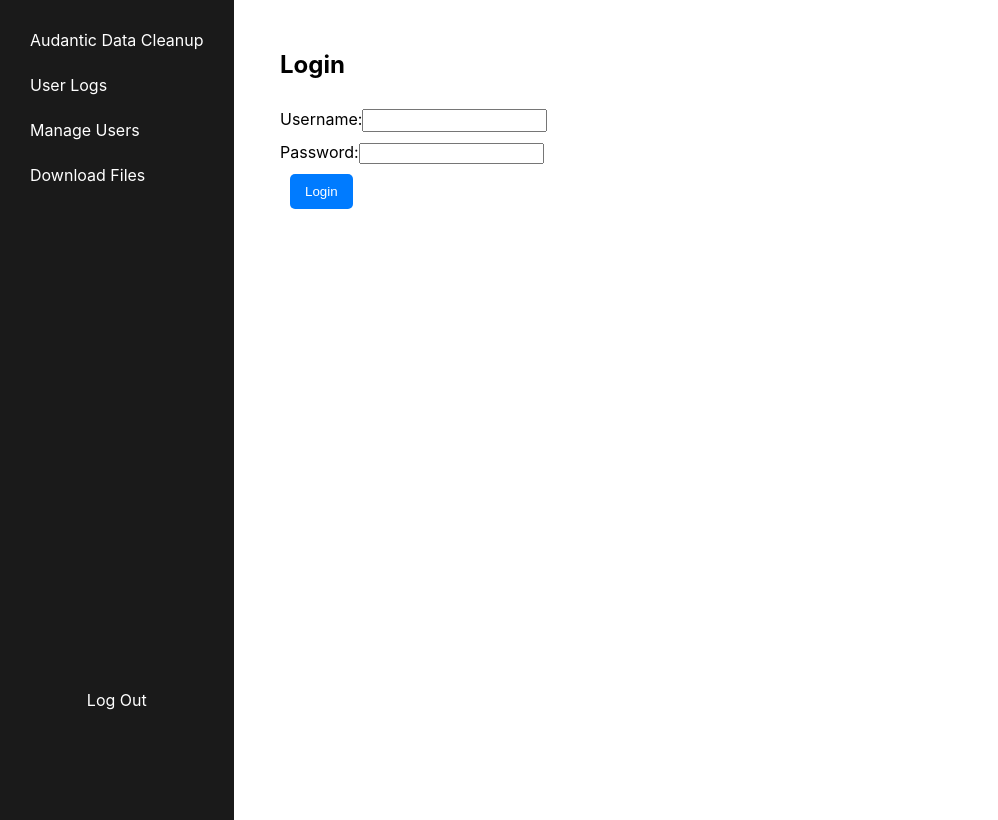
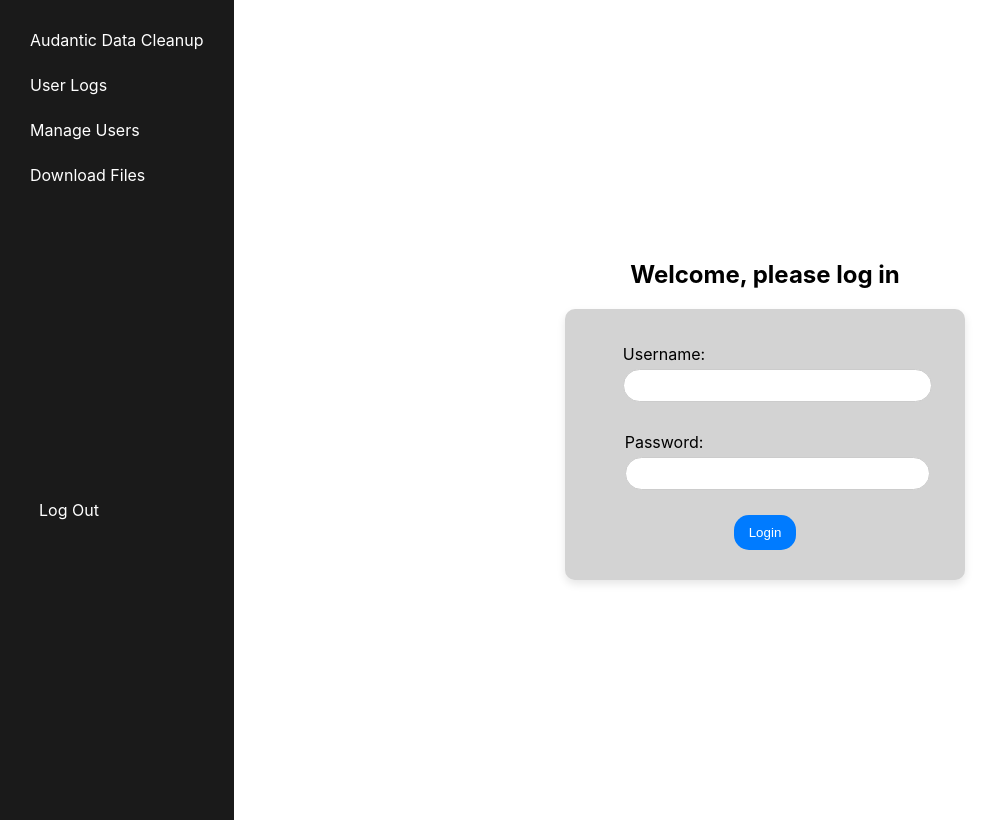
Before and after one commit to whataretheods/as-is-business-processes, a React (Create React App) app: page /login in a window 1280 px wide. Shown: the whole page, without its empty margins (0-998 px from the left). Built offline with nearby package versions, Linux system fonts and the light colour scheme; sample sign-in values are in the browser's storage.

Commit message:
Incorporated additional styling changes.

```diff
--- a/src/App.css
+++ b/src/App.css
@@ -41,6 +41,51 @@
   to {
     transform: rotate(360deg);
   }
+}
+
+.login-page {
+  display: flex;
+  flex-direction: column;
+  justify-content: center;
+  align-items: center;
+  height: 100vh;
+}
+
+.login-container {
+  width: 100%;
+  max-width: 400px;
+}
+
+.login-form {
+  display: flex;
+  flex-direction: column;
+  align-items: center;
+  box-shadow: 0 4px 8px rgba(0, 0, 0, 0.1);
+  padding: 20px;
+  border-radius: 10px;
+  background-color: lightgray;
+}
+
+.form-group {
+  margin: 15px;
+}
+
+input[type="text"],
+input[type="username"] {
+  padding: 8px 8px 8px 15px;
+  margin-top: 5px;
+  border: 1px solid #ccc;
+  border-radius: 20px;
+  width: 100%; /* Makes input take the full width of the form */
+}
+
+input[type="text"],
+input[type="password"] {
+  padding: 8px 8px 8px 15px;
+  margin-top: 5px;
+  border: 1px solid #ccc;
+  border-radius: 20px;
+  width: 100%; /* Makes input take the full width of the form */
 }
 
 .navigation {
@@ -88,22 +133,27 @@
   margin-top: auto; /*pushes to the bottom */
   cursor: pointer;
   color: white;
-  text-align: center;
-  padding: 10px;
-  margin-bottom: 100px;
+  text-align: left;
+  padding: 19px;
+  margin-bottom: auto;
 }
 
 /* Main Content */
 .main-content {
   flex-grow: 1; /* Takes up the remaining space */
-  padding: 30px; /* Adjust as needed */
+  padding: 10px; /* Adjust as needed */
 }
 
 /* Drop Zone style */
 .dropzone {
+  align-items: center;
+  display: flex;
+  flex-direction: column;
+  justify-content: space-between;
   border: 2px dashed #999; /* Replace with actual color from mockup */
-  padding: 20px;
-  margin-bottom: 20px; /* Separate from other elements */
+  padding: 10px;
+  margin-bottom: 5px; /* Separate from other elements */
+  border-radius: 20px;
 }
 
 .dropzone:hover {
@@ -112,12 +162,21 @@
 
 /* Input fields and buttons */
 
+.inputs-container {
+  display: flex;
+  flex-direction: column;
+  justify-content: space-between;
+  padding: 10px;
+  align-items: center;
+}
+
 input[type="text"],
 input[type="file"] {
-  margin-right: 10px; /* Space between inputs */
-  margin-top: 10px;
-  margin-bottom: 10px;
-  padding: 2px;
+  display: flex;
+  justify-content: space-between;
+  flex-direction: column;
+  max-width: 400px; /* Space between inputs */
+  margin-top: 20px;
 }
 
 button {
@@ -125,7 +184,7 @@ button {
   color: white;
   padding: 10px 15px;
   border: none;
-  border-radius: 5px;
+  border-radius: 15px;
   margin: 10px; /* Space between buttons */
   cursor: pointer; /* Indicate it's clickable */
 }
@@ -137,12 +196,10 @@ button:hover {
 /* Step Containers */
 
 .step-container {
-  display: flex;
-  flex-direction: column;
-  justify-content: space-between;
+  text-align: center;
   box-shadow: 0 4px 8px rgba(0, 0, 0, 0.1); /* Subtle shadow, adjust as needed */
-  border-radius: 10px; /* Rounded corners */
-  margin: 20px 30px; /* Top and bottom margin */
+  border-radius: 20px; /* Rounded corners */
+  margin: 20px 30px 20px 20px; /* Top and bottom margin */
   padding: 20px;
   min-height: 250px;
   max-width: 700px;
@@ -152,9 +209,10 @@ button:hover {
 
 .step-title {
   font-weight: bold;
+  font-size: 100%;
   background-color: #e9ecef; /* Bootstrap light grey for example, replace with actual color from mockup */
   padding: 10px;
-  border-radius: 5px; /* If the headers have separate boxes */
+  border-radius: 20px 20px 0 0; /* If the headers have separate boxes */
   margin: -20px -20px 20px -20px; /* Align with the step-container padding */
 }
 
--- a/src/components/FileUpload.js
+++ b/src/components/FileUpload.js
@@ -91,7 +91,7 @@ const FileUpload = () => {
               {files.map((file, index) => (
                 <div key={index} className="file-item">
                   {file.name}
-                  <button onClick={() => handleRemoveFile(index)} className="styled-button">Remove</button>
+                  <button onClick={() => handleRemoveFile(index)} className="styled-button">x</button>
                 </div>
               ))}
             </div>
--- a/src/components/Login.js
+++ b/src/components/Login.js
@@ -28,19 +28,20 @@ const Login = ({ setAuthenticated }) => {
   };
 
   return (
-    <div>
-      <h2>Login</h2>
-      <form onSubmit={handleSubmit}>
-        <div>
+    <div className="login-page">
+      <h2>Welcome, please log in</h2>
+      <div className="login-container">
+        <form onSubmit={handleSubmit} className="login-form">
+          <div className="form-group">
             <label htmlFor="username">Username:</label>
             <input
-            type="text"
+              type="username"
               id="username"
               value={username}
               onChange={(e) => setUsername(e.target.value)}
             />
           </div>
-        <div>
+          <div className="form-group">
             <label htmlFor="password">Password:</label>
             <input
               type="password"
@@ -52,6 +53,7 @@ const Login = ({ setAuthenticated }) => {
           <button type="submit" className="styled-button">Login</button>
         </form>
       </div>
+    </div>
   );
 };
 
```
Lines whose indentation alone changed are shown as unchanged.
